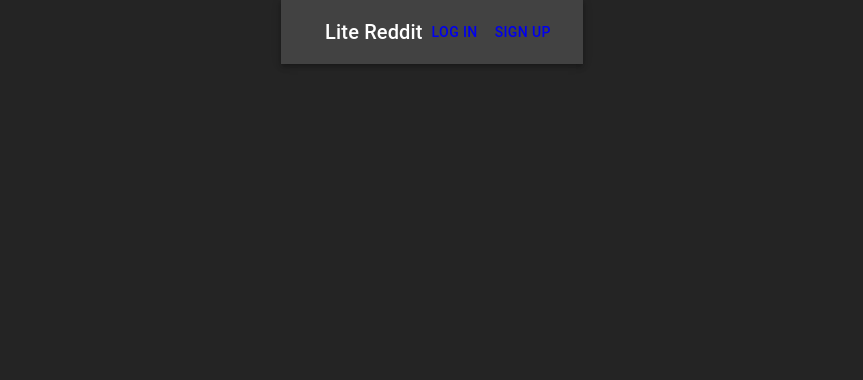
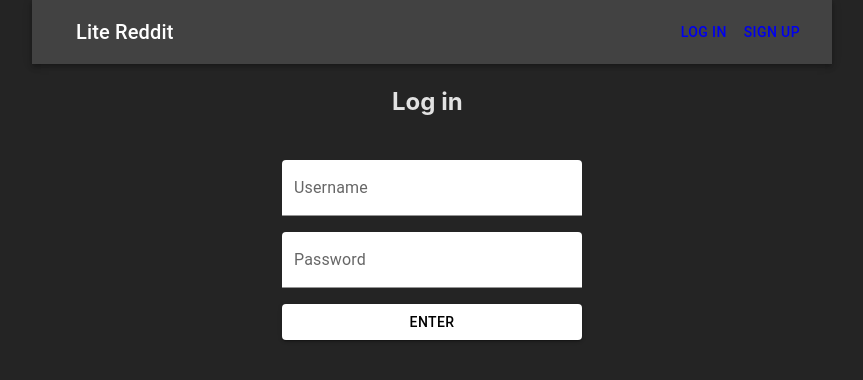
Before and after one commit to koog7/Forum, a React (Vite) app in the folder frontend/: page /login in a window 1280 px wide. Shown: the top 380 px of the page, without its empty margins (208-1071 px from the left). Built offline with nearby package versions, Linux system fonts and the light colour scheme; no server answers.

Commit message:
Добавлена авторизация пользователей , подключен redux-persist

```diff
--- a/frontend/package.json
+++ b/frontend/package.json
@@ -16,11 +16,11 @@
     "@mui/styled-engine-sc": "^6.1.1",
     "@reduxjs/toolkit": "^2.2.7",
     "axios": "^1.7.7",
-    "persist": "^0.2.7",
     "react": "^18.3.1",
     "react-dom": "^18.3.1",
     "react-redux": "^9.1.2",
     "react-router-dom": "^6.26.2",
+    "redux-persist": "^6.0.0",
     "styled-components": "^6.1.13"
   },
   "devDependencies": {
--- a/frontend/src/App.tsx
+++ b/frontend/src/App.tsx
@@ -6,6 +6,7 @@ import {getPosts} from "./containers/Thunk/ForumPostSlice.ts";
 import {useDispatch} from "react-redux";
 import {AppDispatch} from "./app/store.ts";
 import Navbar from "./components/Navbar.tsx";
+import Login from "./containers/AuthPages/Login.tsx";
 
 const App = () => {
     const dispatch = useDispatch<AppDispatch>();
@@ -22,6 +23,9 @@ const App = () => {
                 <Route path="/" element={(
                     <Home/>
                 )}/>
+                <Route path="/login" element={(
+                    <Login/>
+                )}/>
             </Routes>
         </>
     )
--- a/frontend/src/app/store.ts
+++ b/frontend/src/app/store.ts
@@ -1,11 +1,32 @@
-import {configureStore} from "@reduxjs/toolkit";
+import {combineReducers, configureStore} from "@reduxjs/toolkit";
 import {ForumPostReducer} from "../containers/Thunk/ForumPostSlice.ts";
+import {UserReducer} from "../containers/Thunk/AuthSlice.ts";
+import storage from 'redux-persist/lib/storage';
+import {persistReducer, persistStore} from 'redux-persist';
+import {FLUSH, PAUSE, PERSIST, PURGE, REGISTER, REHYDRATE} from "redux-persist/es/constants";
+
+const usersPersistConfig = {
+    key: 'liteReddit:User',
+    storage,
+    whitelist: ['user'],
+};
+
+const rootReducer = combineReducers({
+    User: persistReducer(usersPersistConfig, UserReducer),
+    Post: ForumPostReducer,
+});
 
 export const store = configureStore({
-    reducer:{
-        Post: ForumPostReducer,
-    }
-})
+    reducer: rootReducer,
+    middleware: (getDefaultMiddleware) =>
+        getDefaultMiddleware({
+            serializableCheck: {
+                ignoredActions: [FLUSH, REHYDRATE, PAUSE, PERSIST, PURGE, REGISTER],
+            },
+        }),
+});
+
+export const persistor = persistStore(store)
 
 export type RootState = ReturnType<typeof store.getState>
 export type AppDispatch = typeof store.dispatch;
--- a/frontend/src/components/Navbar.tsx
+++ b/frontend/src/components/Navbar.tsx
@@ -1,11 +1,19 @@
-import React from 'react';
+import React, {useEffect} from 'react';
 import {AppBar, Button, IconButton, Toolbar, Typography} from "@mui/material";
 import {NavLink} from "react-router-dom";
+import {useSelector} from "react-redux";
+import {RootState} from "../app/store.ts";
 
 const Navbar = () => {
+
+    const userData = useSelector((state: RootState) => state.User.user)
+
+    useEffect(() => {
+        console.log(userData)
+    }, [userData]);
     return (
         <div>
-            <AppBar position="static" sx={{backgroundColor:'#424242'}}>
+            <AppBar position="static" sx={{backgroundColor:'#424242' , minWidth:'800px'}}>
                 <Toolbar>
                     <IconButton
                         edge="start"
@@ -15,9 +23,11 @@ const Navbar = () => {
                     >
                     </IconButton>
                     <Typography variant="h6" component="div" sx={{ flexGrow: 1 }}>
-                        Lite Reddit
+                        <NavLink to={'/'} style={{textDecoration:'none', color:'white'}}>
+                            Lite Reddit
+                        </NavLink>
                     </Typography>
-                    <NavLink to={'/'}>
+                    <NavLink to={'/login'}>
                         <Button color="inherit">Log in</Button>
                     </NavLink>
                     <NavLink to={'/'}>
--- /dev/null
+++ b/frontend/src/containers/AuthPages/Login.tsx
@@ -0,0 +1,90 @@
+import React, {useState} from 'react';
+import {Box, Button, TextField} from "@mui/material";
+import {authorizationUser} from "../Thunk/AuthSlice.ts";
+import {useDispatch} from "react-redux";
+import {AppDispatch} from "../../app/store.ts";
+import {useNavigate} from "react-router-dom";
+
+const Login = () => {
+
+    const dispatch = useDispatch<AppDispatch>();
+    const navigate = useNavigate();
+
+
+    const [login, setLogin] = useState({
+        username: '',
+        password: '',
+    });
+
+    const submitData = async (e: React.FormEvent) => {
+        e.preventDefault();
+        try {
+            await dispatch(authorizationUser(login));
+            navigate('/');
+        } catch (error) {
+            console.log('Unexpected Error:', error);
+        }
+
+    };
+
+    return (
+        <div>
+            <h2 style={{marginLeft: '360px'}}>Log in</h2>
+            <Box
+                component="form"
+                sx={{
+                    display: 'flex',
+                    flexDirection: 'column',
+                    alignItems: 'center',
+                    width: '300px',
+                    margin: '40px auto',
+                    gap: 2,
+
+                }}
+                noValidate
+                autoComplete="off"
+            >
+                <TextField
+                    label="Username"
+                    variant="filled"
+                    fullWidth
+                    value={login.username}
+                    onChange={(e) =>
+                        setLogin({ ...login, username: e.target.value })
+                    }
+                    InputProps={{
+                        style: { backgroundColor: 'white' },
+                    }}
+                />
+                <TextField
+                    label="Password"
+                    type="password"
+                    variant="filled"
+                    fullWidth
+                    value={login.password}
+                    onChange={(e) =>
+                        setLogin({ ...login, password: e.target.value })
+                    }
+                    InputProps={{
+                        style: { backgroundColor: 'white' },
+                    }}
+                />
+                <Button
+                    variant="contained"
+                    sx={{
+                        backgroundColor: 'white',
+                        color: 'black',
+                        '&:hover': {
+                            backgroundColor: '#f0f0f0',
+                        },
+                    }}
+                    onClick={submitData}
+                    fullWidth>
+                    Enter
+                </Button>
+            </Box>
+        </div>
+    );
+};
+
+export default Login;
--- a/frontend/src/containers/Home.tsx
+++ b/frontend/src/containers/Home.tsx
@@ -1,17 +1,12 @@
-import React, {useEffect} from 'react';
-import {AppDispatch, RootState} from "../app/store.ts";
-import {useDispatch, useSelector} from "react-redux";
-import {getPosts} from "./Thunk/ForumPostSlice.ts";
+import React from 'react';
+import {RootState} from "../app/store.ts";
+import {useSelector} from "react-redux";
 import PostCard from "../components/PostCard.tsx";
 
 const Home = () => {
 
-
     const postData = useSelector((state: RootState) => state.Post.PostData)
 
-    useEffect(() => {
-        console.log(postData)
-    }, [postData]);
     return (
         <div>
             {postData.length === 0 ? (
--- /dev/null
+++ b/frontend/src/containers/Thunk/AuthSlice.ts
@@ -0,0 +1,85 @@
+import {createAsyncThunk, createSlice} from "@reduxjs/toolkit";
+import axiosAPI from "../../axios/AxiosAPI.ts";
+
+export interface User{
+    _id: string,
+    username: string,
+    token: string,
+}
+interface LoginData {
+    username: string;
+    password: string;
+}
+
+interface UserState {
+    user: User | null;
+    loader: boolean;
+    error: string | null;
+}
+
+const initialState: UserState = {
+    user: null,
+    loader: false,
+    error: null,
+};
+export const loginUser = createAsyncThunk<User , LoginData , { rejectValue: string }>('users/singIn', async (loginData: { username: string; password: string } , { rejectWithValue }) => {
+    try{
+        const response = await axiosAPI.post(`/users` , loginData);
+        return response.data;
+    }catch (error) {
+        return rejectWithValue(error.response?.data?.message);
+    }
+});
+
+export const authorizationUser = createAsyncThunk<User , LoginData , { rejectValue: string }>('users/singUp', async (loginData: { username: string; password: string }, { rejectWithValue }) => {
+    try{
+        const response = await axiosAPI.post(`/users/sessions` , loginData);
+        return response.data;
+    }catch (error) {
+        console.error('Error details:', error.response);
+        return rejectWithValue(error.response?.data?.message || 'Username or password wrong');
+    }
+});
+
+
+export const UserSlice = createSlice({
+    name:'User',
+    initialState,
+    reducers:{
+        err: (state) => {
+            state.error = false;
+        },
+    },
+    extraReducers: (builder) => {
+        builder.addCase(loginUser.pending, (state: UserState) => {
+            state.loader = true;
+            state.error = null;
+        });
+        builder.addCase(loginUser.fulfilled, (state: UserState, action) => {
+            state.user = action.payload;
+            state.loader = false;
+            state.error = null;
+        });
+        builder.addCase(loginUser.rejected, (state: UserState , action) => {
+            state.loader = false;
+            state.error = action.payload as string;
+        });
+        builder.addCase(authorizationUser.pending, (state: UserState) => {
+            state.loader = true;
+            state.error = null;
+        });
+        builder.addCase(authorizationUser.fulfilled, (state: UserState, action) => {
+            state.user = action.payload;
+            state.loader = false;
+            state.error = null;
+        });
+        builder.addCase(authorizationUser.rejected, (state: UserState , action) => {
+            state.loader = false;
+            state.error = action.payload as string;
+
+        });
+    },
+})
+
+
+export const UserReducer = UserSlice.reducer;
```
Also changed, not shown: 1 other file (tests, documents, lock files or other folders).
